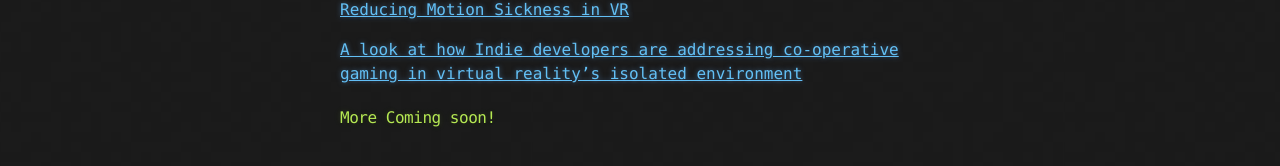
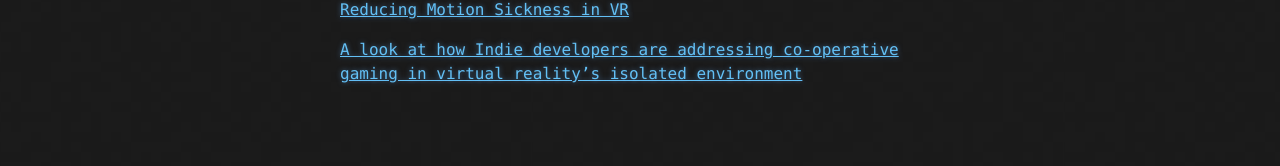
Before and after one commit to Flobb212/www.peloozoid.co.uk, a Jekyll site: the page built from index.md, in a window 1280 px wide. Shown: the part 289-455 px from the top of the page. Built offline with Jekyll 4.4.1, drawn with Linux system fonts in a browser that asks for light colours; our own code applies the rules of GitHub Pages for plain Markdown files.

Commit message:
Removed coming soon from layout

```diff
--- a/_layouts/default.html
+++ b/_layouts/default.html
@@ -29,8 +29,6 @@
       <section id="main_content">
         {{ content }}
       </section>
-
-      <h4>More Coming soon!</h4>
     </div>
 
     {% if site.google_analytics %}
```
